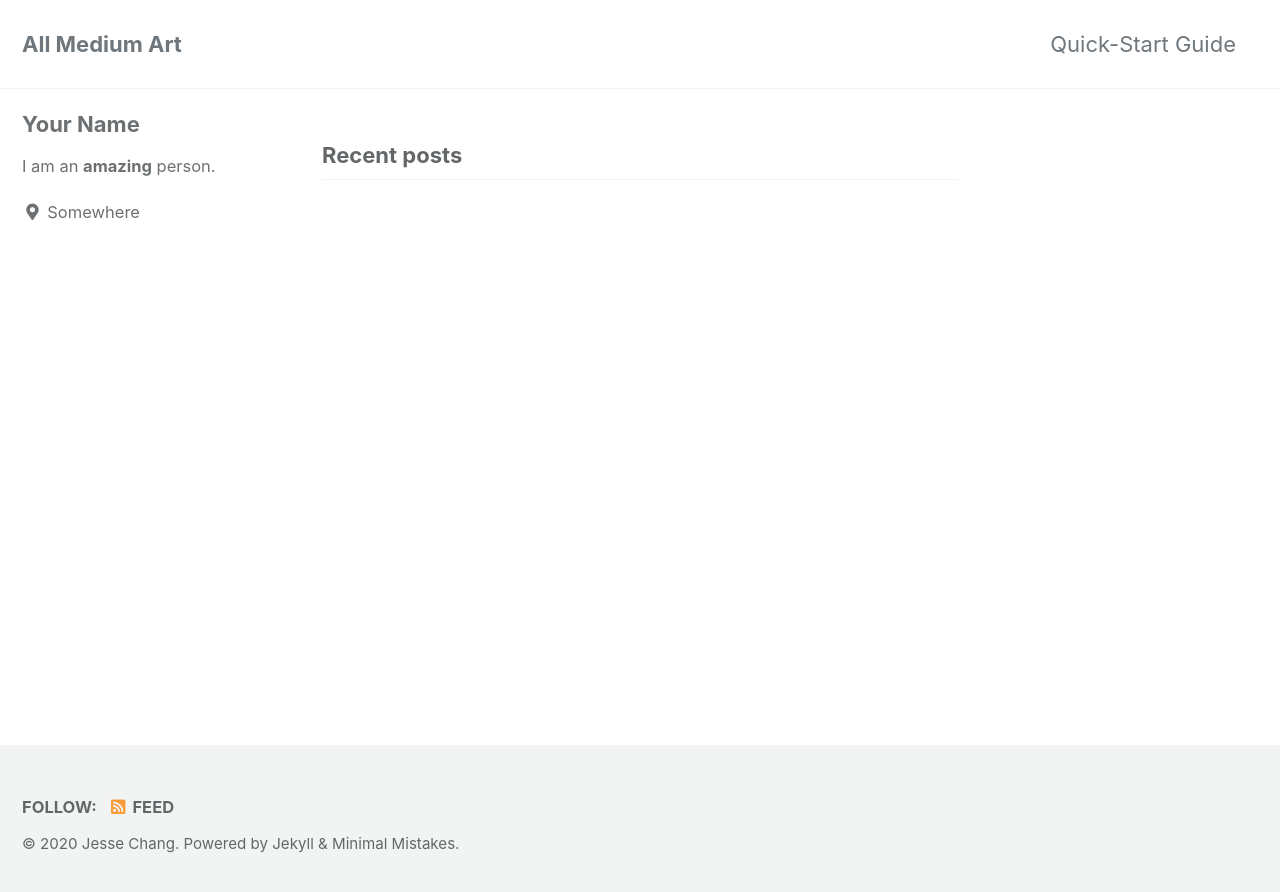
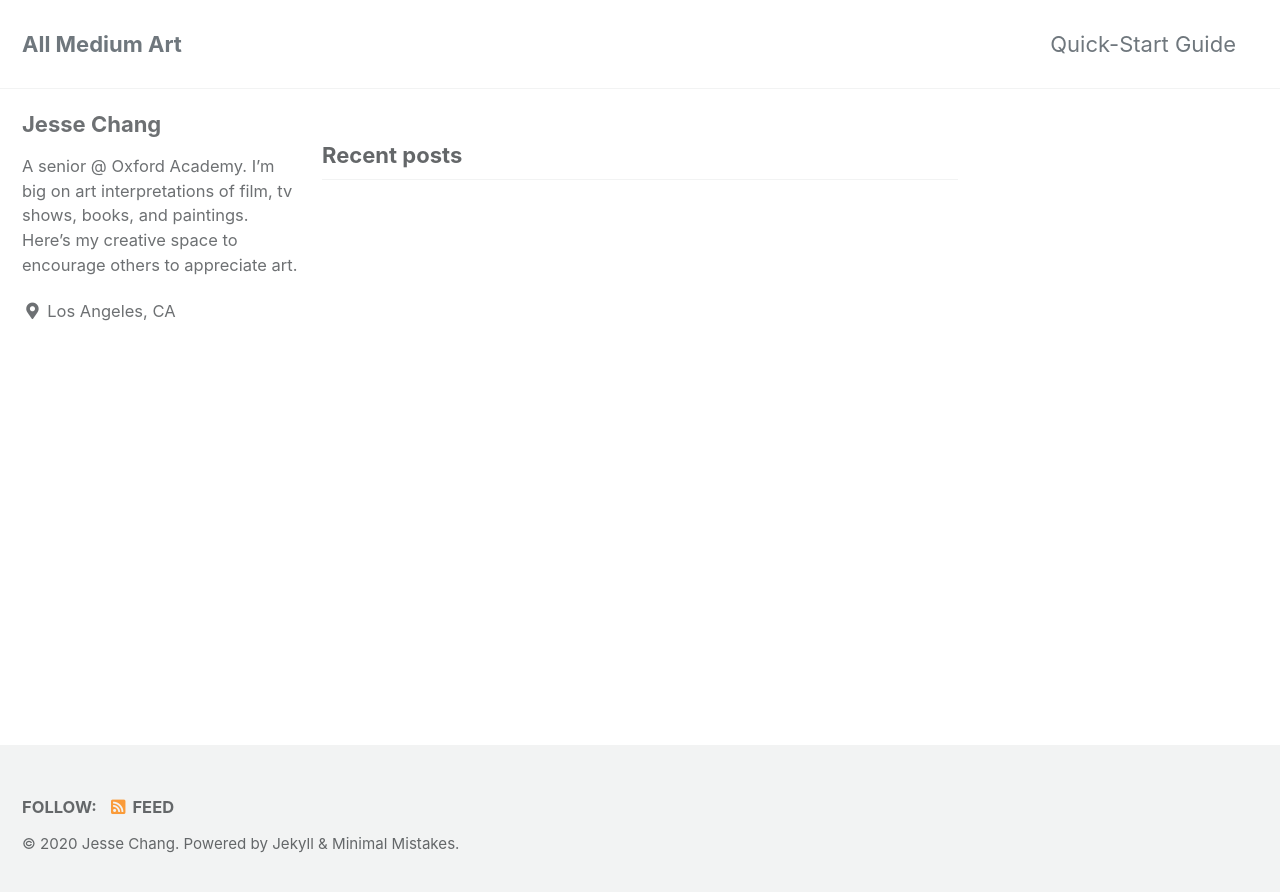
Before and after one commit to jchang20/jchang20.github.io, a Jekyll site: the page built from index.html, in a window 1280 px wide. Shown: the top 892 px of the page. Built offline with Jekyll 4.4.1, drawn with Linux system fonts in a browser that asks for light colours; cached includes are drawn as plain includes; the list of posts is cut into pages by our own code.

Commit message:
Updated config.yml

```diff
--- a/_config.yml
+++ b/_config.yml
@@ -93,15 +93,15 @@ analytics:
 
 # Site Author
 author:
-  name             : "Your Name"
+  name             : "Jesse Chang"
   avatar           : # path of avatar image, e.g. "/assets/images/bio-photo.jpg"
-  bio              : "I am an **amazing** person."
-  location         : "Somewhere"
+  bio              : "A senior @ Oxford Academy. I'm big on art interpretations of film, tv shows, books, and paintings. Here's my creative space to encourage others to appreciate art."
+  location         : "Los Angeles, CA"
   email            :
   links:
     - label: "Email"
       icon: "fas fa-fw fa-envelope-square"
-      # url: "mailto:your.name@email.com"
+      # url: "mailto:changjesse2002@gmail.com"
     - label: "Website"
       icon: "fas fa-fw fa-link"
       # url: "https://your-website.com"
```
